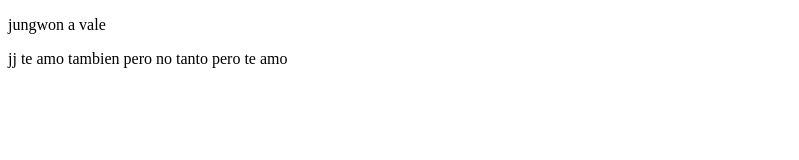
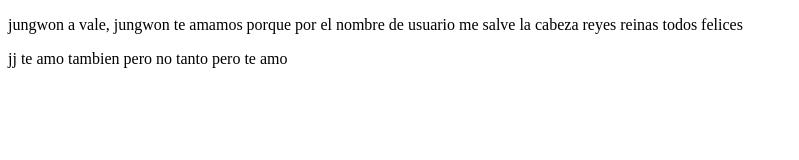
Before and after one commit to jungwoncookies/eraDeChill, a plain HTML site: page index.html in a window 1280 px wide. Shown: the whole page, without its empty margins (0-799 px from the left). Drawn offline with Linux system fonts and the light colour scheme.

Commit message:
jungwon te amo

```diff
--- a/index.html
+++ b/index.html
@@ -10,7 +10,7 @@
 </head>
 <body>
      <p>
-    jungwon a vale
+    jungwon a vale, jungwon te amamos porque por el nombre de usuario me salve la cabeza reyes reinas todos felices
     </p>
     <p>
         jj te amo tambien pero no tanto pero te amo
```
